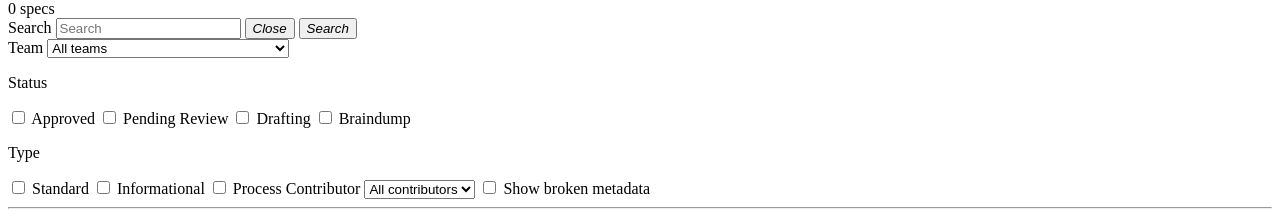
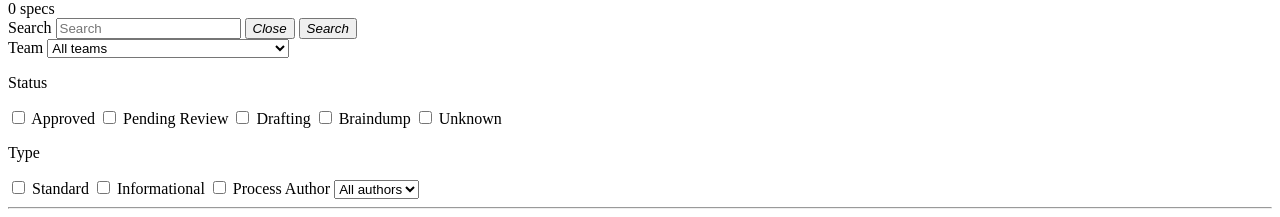
Before and after one commit to canonical-web-and-design/specs.canonical.com, a Python web app: template templates/index.html in a window 1280 px wide. Shown: the part 31-248 px from the top of the page. Run offline with Jinja, Linux system fonts and the light colour scheme; the template is opened without the code that fills it, so the values that code supplies are empty.

Commit message:
Add unknown checkbox

```diff
--- a/templates/_base.html
+++ b/templates/_base.html
@@ -55,39 +55,48 @@
       const pendingReviewStatusCheckbox = document.querySelector("#pendingReviewStatus");
       const draftingStatusCheckbox = document.querySelector("#draftingStatus");
       const braindumpStatusCheckbox = document.querySelector("#braindumpStatus");
+      const unknownStatusCheckbox = document.querySelector("#unknownStatus");
       const standardTypeCheckbox = document.querySelector("#standardType");
       const informationalTypeCheckbox =
         document.querySelector("#informationalType");
       const processTypeCheckbox = document.querySelector("#processType");
-      const contributorSelect = document.querySelector("#contributorSelect");
+      const authorSelect = document.querySelector("#authorSelect");
       const teamSelect = document.querySelector("#teamSelect");
       const specs = {{ specs|tojson }};
       const filters = {
-        contributor: "all",
+        author: "all",
         statuses: [],
         team: "all",
         types: [],
       };
-      const contributorOptions = specs.reduce((acc, spec) => {
-        const exists = acc.some((option) => option === spec.authors);
-        if (!exists) {
-          acc.push(spec.authors);
-        }
+      const authorOptions = specs.reduce((acc, spec) => {
+        const authors = spec.authors.split(",").map((author) => author.trim());
+        authors.forEach((author) => {
+          const exists = acc.some((option) => option === author);
+          if (author && !exists) {
+            acc.push(author);
+          }
+        })
         return acc;
       }, []);
 
       function filterCards() {
-        const { contributor, statuses, team, types } = filters;
+        const { author, statuses, team, types } = filters;
         const cards = document.querySelectorAll(".spec-card");
         cards.forEach((card) => {
-          const inContributor =
-            contributor === "all" || card.dataset.authors === contributor;
+          const inAuthor =
+            author === "all" || card.dataset.authors.includes(author);
           const inStatuses =
-            statuses.length === 0 || statuses.includes(card.dataset.status);
+            statuses.length === 0 ||
+            statuses.includes(card.dataset.status) ||
+            (statuses.some((status) => status === "Unknown") &&
+              !["Approved", "Pending Review", "Drafting", "Braindump"].includes(
+                card.dataset.status
+              ));
           const inTeam = team === "all" || card.dataset.team === team;
           const inTypes =
             types.length === 0 || types.includes(card.dataset.type);
-          if (inContributor && inStatuses && inTeam && inTypes) {
+          if (inAuthor && inStatuses && inTeam && inTypes) {
             card.parentNode.classList.remove("u-hide");
           } else {
             card.parentNode.classList.add("u-hide");
@@ -128,11 +137,12 @@
         if (pendingReviewStatusCheckbox.checked) statusesFilter.push("Pending Review");
         if (draftingStatusCheckbox.checked) statusesFilter.push("Drafting");
         if (braindumpStatusCheckbox.checked) statusesFilter.push("Braindump");
+        if (unknownStatusCheckbox.checked) statusesFilter.push("Unknown");
         if (standardTypeCheckbox.checked) typesFilter.push("Standard");
         if (informationalTypeCheckbox.checked)
           typesFilter.push("Informational");
         if (processTypeCheckbox.checked) typesFilter.push("Process");
-        filters.contributor = contributorSelect.value;
+        filters.author = authorSelect.value;
         filters.statuses = statusesFilter;
         filters.team = teamSelect.value;
         filters.types = typesFilter;
@@ -142,8 +152,8 @@
       teamSelect.addEventListener("change", (e) =>
         updateValueFilter(e.target.value, "team")
       );
-      contributorSelect.addEventListener("change", (e) =>
-        updateValueFilter(e.target.value, "contributor")
+      authorSelect.addEventListener("change", (e) =>
+        updateValueFilter(e.target.value, "author")
       );
       approvedStatusCheckbox.addEventListener("change", (e) =>
         updateListFilter(e.target.checked, "statuses", "Approved")
@@ -157,6 +167,9 @@
       braindumpStatusCheckbox.addEventListener("change", (e) =>
         updateListFilter(e.target.checked, "statuses", "Braindump")
       );
+      unknownStatusCheckbox.addEventListener("change", (e) =>
+        updateListFilter(e.target.checked, "statuses", "Unknown")
+      );
       standardTypeCheckbox.addEventListener("change", (e) =>
         updateListFilter(e.target.checked, "types", "Standard")
       );
@@ -167,7 +180,7 @@
         updateListFilter(e.target.checked, "types", "Process")
       );
       document.addEventListener("DOMContentLoaded", () => {
-        generateOptions(contributorSelect, contributorOptions);
+        generateOptions(authorSelect, authorOptions);
         init();
       });
     </script>
--- a/templates/_filters.html
+++ b/templates/_filters.html
@@ -58,6 +58,10 @@
     <input class="p-checkbox__input" id="braindumpStatus" type="checkbox" />
     <span class="p-checkbox__label">Braindump</span>
   </label>
+  <label class="p-checkbox">
+    <input class="p-checkbox__input" id="unknownStatus" type="checkbox" />
+    <span class="p-checkbox__label">Unknown</span>
+  </label>
   <p class="u-no-margin--bottom">Type</p>
   <label class="p-checkbox">
     <input class="p-checkbox__input" id="standardType" type="checkbox" />
@@ -71,13 +75,8 @@
     <input class="p-checkbox__input" id="processType" type="checkbox" />
     <span class="p-checkbox__label">Process</span>
   </label>
-  <label for="contributorSelect">Contributor</label>
-  <select name="contributorSelect" id="contributorSelect">
-    <option value="all">All contributors</option>
+  <label for="authorSelect">Author</label>
+  <select name="authorSelect" id="authorSelect">
+    <option value="all">All authors</option>
   </select>
-  <label class="p-switch">
-    <input type="checkbox" class="p-switch__input" role="switch" />
-    <span class="p-switch__slider"></span>
-    <span class="p-switch__label">Show broken metadata</span>
-  </label>
 </form>
--- a/templates/index.html
+++ b/templates/index.html
@@ -33,15 +33,7 @@
           resetButtons.forEach(function (button) {
             button.addEventListener('click', function () {
               var input = button.parentNode.querySelector('input');
-
-              // Construct URLSearchParams object instance from current URL querystring.
-              var queryParams = new URLSearchParams(window.location.search);
-
-              // Set new or modify existing parameter value.
-              queryParams.set("q", "");
-
-              // Replace current querystring with the new one.
-              history.replaceState(null, null, "?"+queryParams.toString());
+              location.href = '/';
               input.focus();
             });
           });
```
